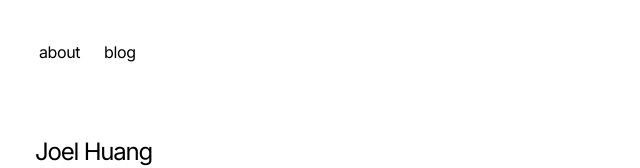
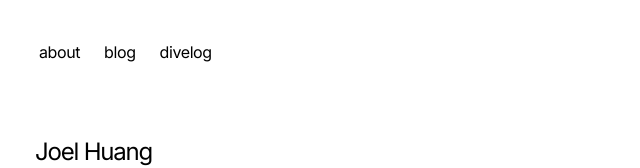
Before and after one commit to joel-huang/blog, a Next.js app: page / in a window 1280 px wide. Shown: the top 168 px of the page, without its empty margins (317-957 px from the left). Built offline with nearby package versions, Linux system fonts and the light colour scheme.

Commit message:
chore: add divelog to nav

```diff
--- a/app/components/nav.tsx
+++ b/app/components/nav.tsx
@@ -6,6 +6,9 @@ const navItems = {
   },
   "/blog": {
     name: "blog",
+  },
+  "/divelog": {
+    name: "divelog",
   },
 };
 
```
